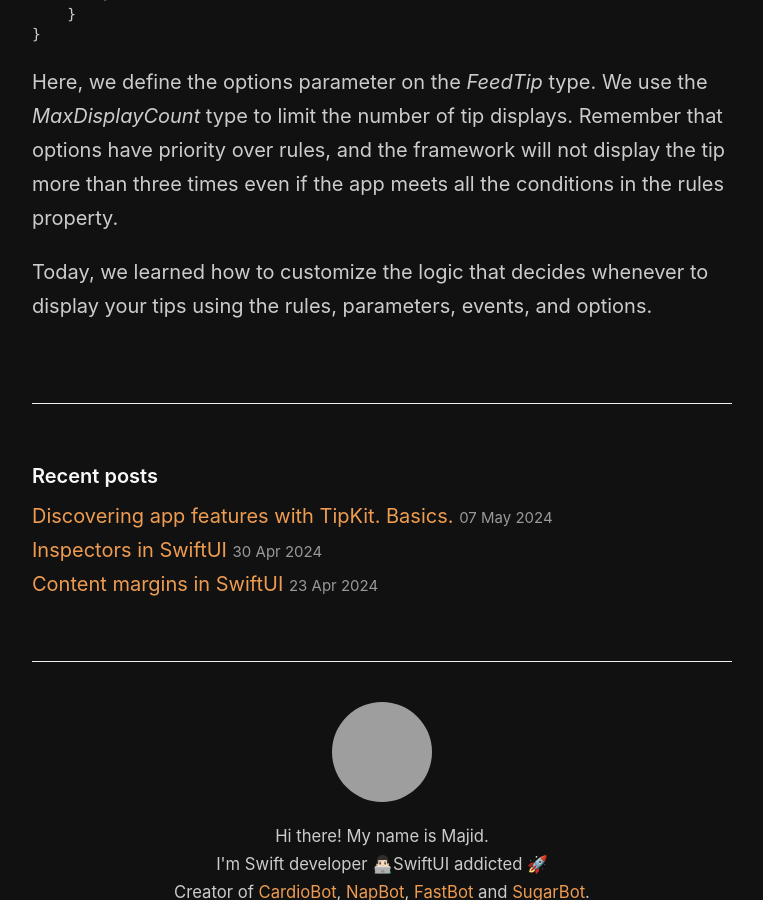
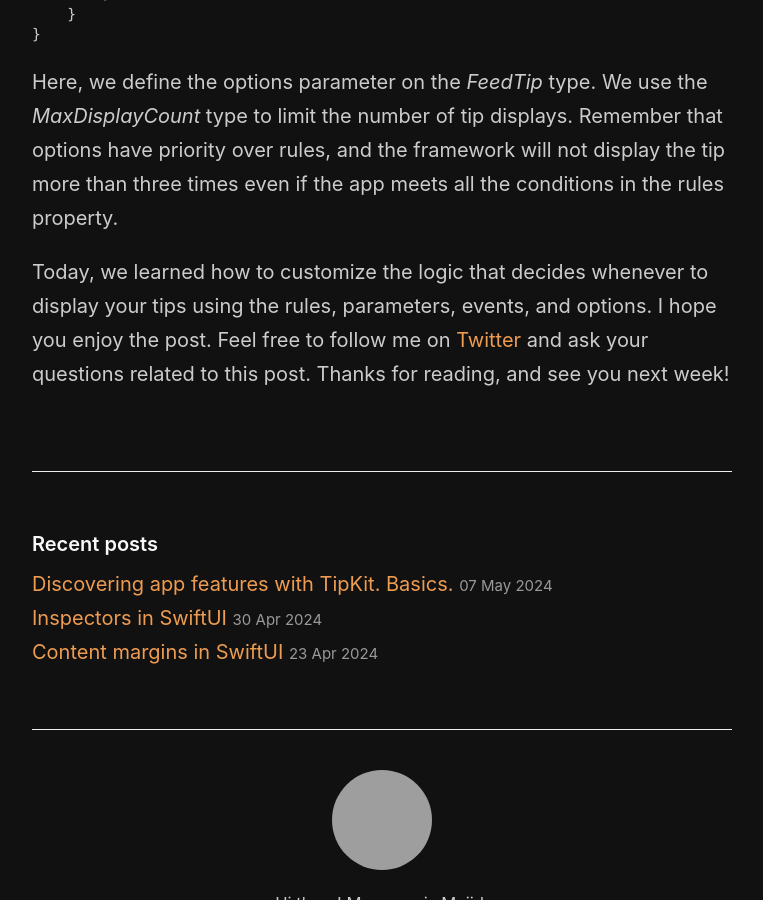
Before and after one commit to mecid/mecid.github.io, a Jekyll site: the page built from _posts/2024-05-15-discovering-app-features-with-tipkit-rules.md, in a window 1280 px wide and 900 px high, scrolled down 5156 px, cut to the strip 0-900 px from the top of the window. Shown: the whole strip, without its empty margins (258-1021 px from the left). Built offline with Jekyll 4.4.1, drawn with Linux system fonts in a browser that asks for light colours; grey boxes are pictures that could not be loaded.

Commit message:
tipkit rules post conclusion added

```diff
--- a/_posts/2024-05-15-discovering-app-features-with-tipkit-rules.md
+++ b/_posts/2024-05-15-discovering-app-features-with-tipkit-rules.md
@@ -202,4 +202,4 @@
 
 Here, we define the options parameter on the *FeedTip* type. We use the *MaxDisplayCount* type to limit the number of tip displays. Remember that options have priority over rules, and the framework will not display the tip more than three times even if the app meets all the conditions in the rules property.
 
-Today, we learned how to customize the logic that decides whenever to display your tips using the rules, parameters, events, and options.
+Today, we learned how to customize the logic that decides whenever to display your tips using the rules, parameters, events, and options. I hope you enjoy the post. Feel free to follow me on [Twitter](https://twitter.com/mecid) and ask your questions related to this post. Thanks for reading, and see you next week!
```
